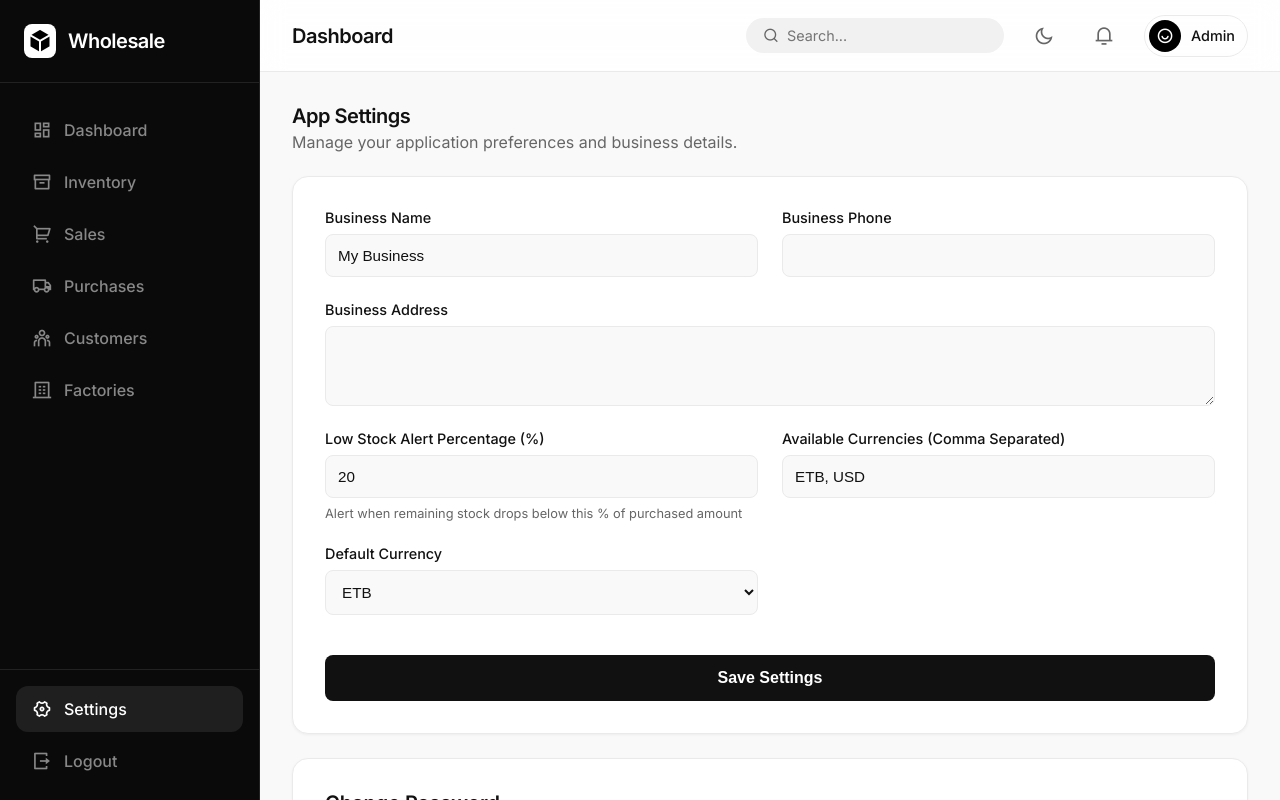
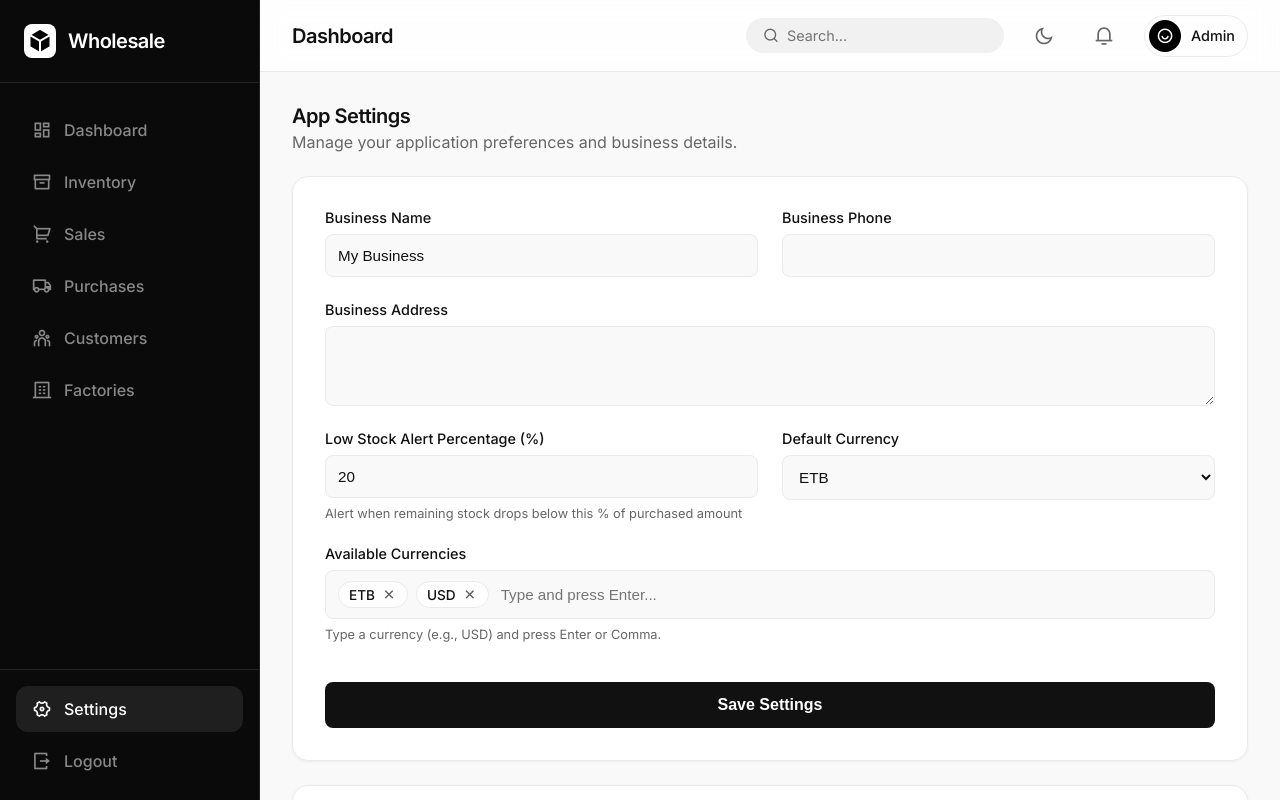
Before and after one commit to eyobmdev/wholesale-management, a React (Vite) app in the folder client/: page /settings in a window 1280 px wide. Built offline with nearby package versions, Linux system fonts and the light colour scheme.

Commit message:
feat: upgrade currency input to tag-based system with dynamic management

```diff
--- a/client/src/pages/Settings/index.jsx
+++ b/client/src/pages/Settings/index.jsx
@@ -8,10 +8,13 @@ export default function Settings() {
     business_address: '',
     low_stock_alert_percentage: 20,
     default_currency: 'ETB',
-    available_currencies: 'ETB, USD'
+    available_currencies: ['ETB', 'USD']
   });
   const [error, setError] = useState('');
   const [success, setSuccess] = useState('');
+
+  // Currency input state for the tag input
+  const [currencyInput, setCurrencyInput] = useState('');
 
   // Password State
   const [passwordData, setPasswordData] = useState({
@@ -32,6 +35,28 @@ export default function Settings() {
     setPasswordData(prev => ({ ...prev, [name]: value }));
   };
 
+  // Handlers for currency tags
+  const handleCurrencyKeyDown = (e) => {
+    if (e.key === 'Enter' || e.key === ',') {
+      e.preventDefault();
+      const newCurrency = currencyInput.trim().toUpperCase();
+      if (newCurrency && !formData.available_currencies.includes(newCurrency)) {
+        setFormData(prev => ({
+          ...prev,
+          available_currencies: [...prev.available_currencies, newCurrency]
+        }));
+      }
+      setCurrencyInput('');
+    }
+  };
+
+  const removeCurrency = (currencyToRemove) => {
+    setFormData(prev => ({
+      ...prev,
+      available_currencies: prev.available_currencies.filter(c => c !== currencyToRemove)
+    }));
+  };
+
   const handleSubmit = (e) => {
     e.preventDefault();
     setError('');
@@ -43,7 +68,7 @@ export default function Settings() {
       return;
     }
 
-    const currencies = formData.available_currencies.split(',').map(c => c.trim()).filter(Boolean);
+    const currencies = formData.available_currencies;
 
     if (currencies.length === 0) {
       setError('At least one currency is required.');
@@ -61,7 +86,7 @@ export default function Settings() {
     }
 
     // Pretend to save for now
-    console.log("Saving settings...", { ...formData, available_currencies: currencies });
+    console.log("Saving settings...", formData);
     setSuccess('Settings saved successfully!');
   };
 
@@ -147,18 +172,6 @@ export default function Settings() {
           </div>
 
           <div className="form-group" style={{ display: 'flex', flexDirection: 'column', gap: '8px' }}>
-            <label style={{ fontWeight: '500', fontSize: '0.9rem' }}>Available Currencies (Comma Separated)</label>
-            <input
-              type="text"
-              name="available_currencies"
-              value={formData.available_currencies}
-              onChange={handleChange}
-              placeholder="e.g. ETB, USD"
-              style={{ padding: '12px', borderRadius: 'var(--radius-sm)', border: '1px solid var(--card-border)', background: 'var(--content-bg)', color: 'var(--text-color)', fontSize: '0.95rem' }}
-            />
-          </div>
-
-          <div className="form-group" style={{ display: 'flex', flexDirection: 'column', gap: '8px' }}>
             <label style={{ fontWeight: '500', fontSize: '0.9rem' }}>Default Currency</label>
             <select
               name="default_currency"
@@ -166,10 +179,65 @@ export default function Settings() {
               onChange={handleChange}
               style={{ padding: '12px', borderRadius: 'var(--radius-sm)', border: '1px solid var(--card-border)', background: 'var(--content-bg)', color: 'var(--text-color)', fontSize: '0.95rem' }}
             >
-              {formData.available_currencies.split(',').map(c => c.trim()).filter(Boolean).map(c => (
+              {formData.available_currencies.map(c => (
                 <option key={c} value={c}>{c}</option>
               ))}
             </select>
+          </div>
+
+          <div className="form-group full-width" style={{ display: 'flex', flexDirection: 'column', gap: '8px' }}>
+            <label style={{ fontWeight: '500', fontSize: '0.9rem' }}>Available Currencies</label>
+            <div style={{
+              display: 'flex',
+              flexWrap: 'wrap',
+              gap: '8px',
+              padding: '10px 12px',
+              borderRadius: 'var(--radius-sm)',
+              border: '1px solid var(--card-border)',
+              background: 'var(--content-bg)',
+              alignItems: 'center'
+            }}>
+              {formData.available_currencies.map(currency => (
+                <span key={currency} style={{
+                  display: 'inline-flex',
+                  alignItems: 'center',
+                  gap: '6px',
+                  background: 'var(--header-bg)',
+                  padding: '4px 10px',
+                  borderRadius: '16px',
+                  fontSize: '0.85rem',
+                  fontWeight: '500',
+                  border: '1px solid var(--card-border)'
+                }}>
+                  {currency}
+                  <i
+                    className="ri-close-line"
+                    style={{ cursor: 'pointer', fontSize: '1rem', opacity: '0.7' }}
+                    onClick={() => removeCurrency(currency)}
+                    onMouseEnter={(e) => e.currentTarget.style.opacity = '1'}
+                    onMouseLeave={(e) => e.currentTarget.style.opacity = '0.7'}
+                  ></i>
+                </span>
+              ))}
+              <input
+                type="text"
+                value={currencyInput}
+                onChange={(e) => setCurrencyInput(e.target.value)}
+                onKeyDown={handleCurrencyKeyDown}
+                placeholder="Type and press Enter..."
+                style={{
+                  border: 'none',
+                  background: 'transparent',
+                  outline: 'none',
+                  flex: '1',
+                  minWidth: '150px',
+                  color: 'var(--text-color)',
+                  fontSize: '0.95rem',
+                  padding: '2px 4px'
+                }}
+              />
+            </div>
+            <small style={{ color: 'var(--text-muted)', fontSize: '0.8rem' }}>Type a currency (e.g., USD) and press Enter or Comma.</small>
           </div>
 
           <button className="full-width" type="submit" style={{ marginTop: '16px', padding: '14px', background: 'var(--text-color)', color: 'var(--bg-color)', border: 'none', borderRadius: 'var(--radius-sm)', cursor: 'pointer', fontWeight: '600', fontSize: '1rem', transition: 'var(--transition)' }}>
```
